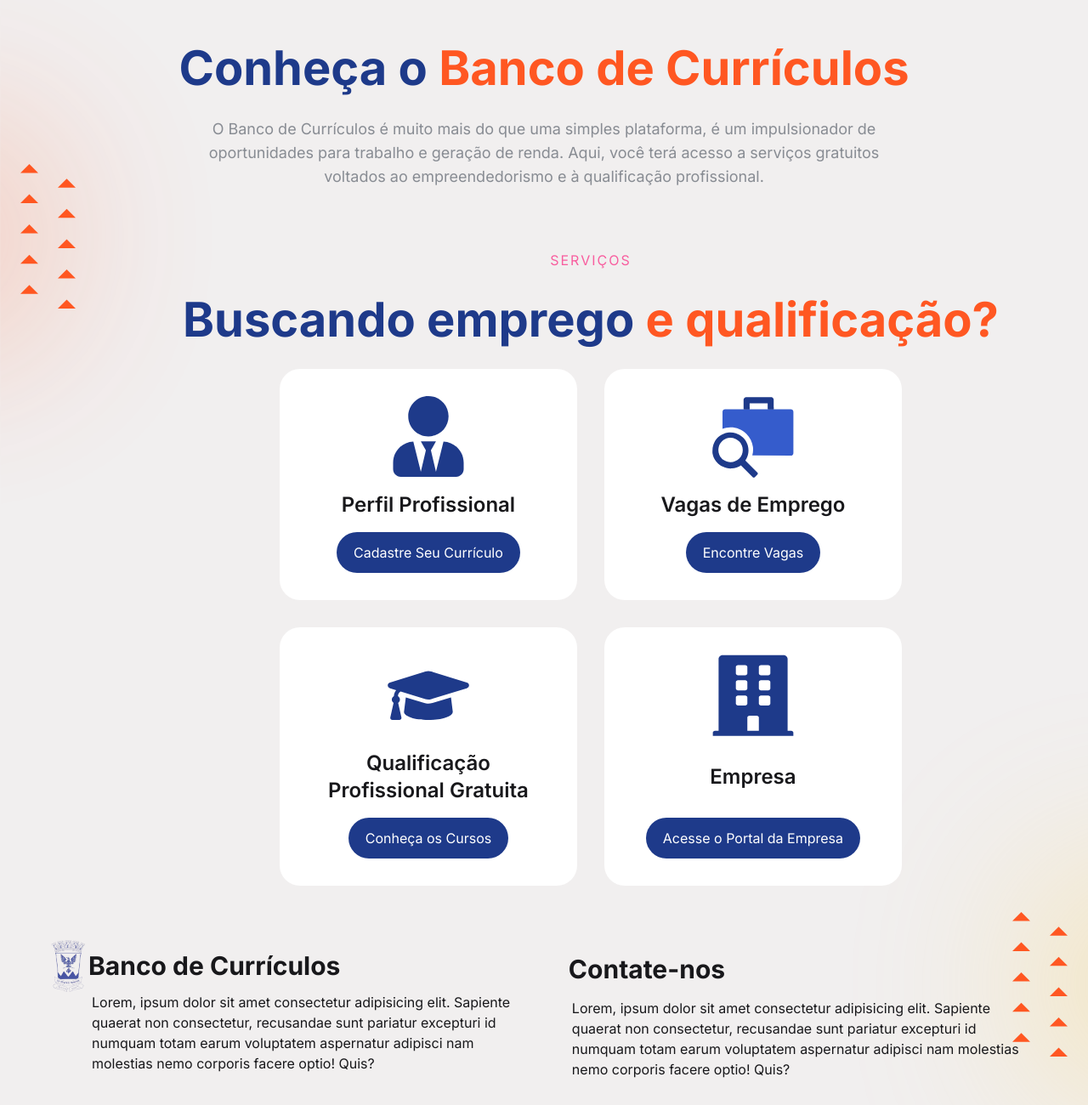
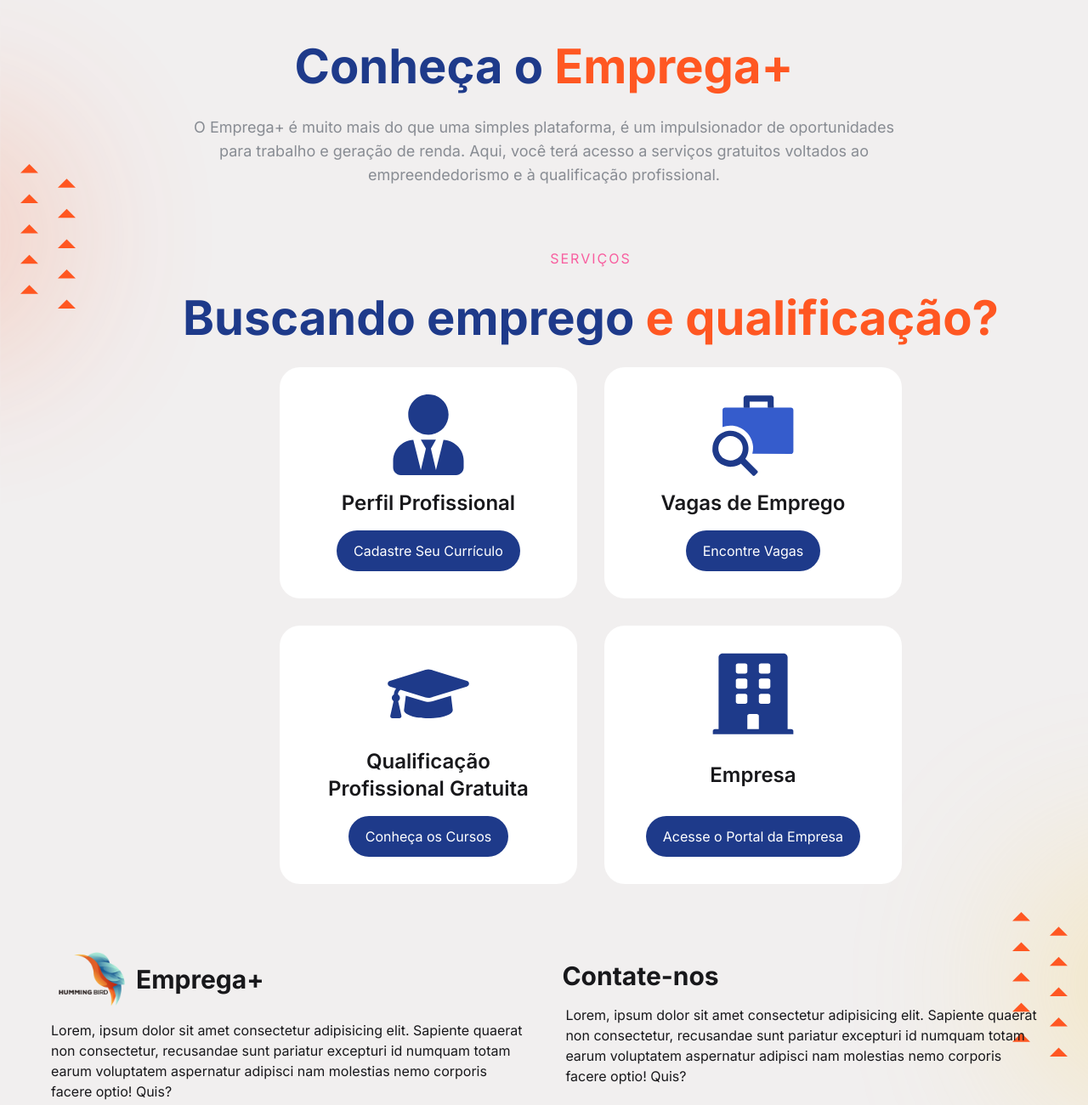
Before and after one commit to vitorlima-vsl/landpage_banco, a website: page index.html in a window 1280 px wide. Shown: the part 1000-2300 px from the top of the page at 85% size. Drawn offline with nearby package versions, Linux system fonts and the light colour scheme.

Commit message:
:sparkles: feat: dev emprega+

```diff
--- a/index.html
+++ b/index.html
@@ -73,8 +73,7 @@
       href="https://fonts.googleapis.com/css2?family=Inter:ital,opsz,wght@0,14..32,100..900;1,14..32,100..900&family=Oswald:wght@200..700&display=swap"
       rel="stylesheet"
     />
-    <title>Banco de Currículos</title>
-    <link rel="icon" href="imagens/icone.png" />
+    <title>Emprega+</title>
   </head>
   <body class="relative bg-[#F1EFEF] text-[#18181B]">
     <div class="hidden min-[890px]:flex absolute ArrowYellowTop right-0 -z-10">
@@ -114,12 +113,12 @@
     >
       <div class="min-[1200px]:col-span-5 flex gap-1 items-center">
         <img
-          class="min-[890px]:w-16 w-10"
-          src="imagens/logo_azul.avif"
+          class="min-[890px]:w-24 w-10"
+          src="imagens/logo__dev.png"
           alt="icone"
         />
         <h1 class="min-[890px]:text-3xl font-bold text-2xl">
-          Banco de Currículos
+          Emprega+
         </h1>
       </div>
 
@@ -220,7 +219,7 @@
             class="min-[890px]:text-[56px] text-[36px] font-bold text-center text-blue-900"
           >
             Conectando
-            <span class="text-[var(--orange)]">São Cristóvão</span> ao mundo
+            <span class="text-[var(--orange)]">[nome-cidade]</span> ao mundo
           </h2>
           <p
             class="min-[890px]:text-lg min-[890px]:w-[400px] text-base text-gray-800/50 text-center"
@@ -233,7 +232,7 @@
             href=""
           >
             <span class="text-base text-[var(--orange)]"
-              >Acesse o Banco de Currículos</span
+              >Acesse o Emprega+</span
             >
             <img
               fill="#FF5722"
@@ -254,12 +253,12 @@
           min-[890px]:text-[56px] text-[36px] font-bold text-center text-blue-900"
         >
           Conheça o
-          <span class="text-[var(--orange)]">Banco de Currículos</span>
+          <span class="text-[var(--orange)]">Emprega+</span>
         </h2>
         <p
           class="min-[890px]:text-center min-[890px]:text-lg text-base text-gray-800/50 text-justify"
         >
-          O Banco de Currículos é muito mais do que uma simples plataforma, é um
+          O Emprega+ é muito mais do que uma simples plataforma, é um
           impulsionador de oportunidades para trabalho e geração de renda. Aqui,
           você terá acesso a serviços gratuitos voltados ao empreendedorismo e à
           qualificação profissional.
@@ -342,20 +341,22 @@
     >
       <div class="  min-[890px]:flex">
         <div>
-          <div class="flex gap-1 items-center">
-            <img class="w-10" src="imagens/logo_azul.avif" alt="icone" />
+          <div class="flex flex-col items-start">
+           <div class="flex gap-1 items-center ">
+            <img class="w-10 min-[890px]:w-24" src="imagens/logo__dev.png" alt="icone" />
             <h4 class="font-bold text-2xl min-[890px]:text-3xl">
-              Banco de Currículos
+              Emprega+
             </h4>
+           </div>
+            <p class="">
+              Lorem, ipsum dolor sit amet consectetur adipisicing elit. Sapiente
+              quaerat non consectetur, recusandae sunt pariatur excepturi id
+              numquam totam earum voluptatem aspernatur adipisci nam molestias
+              nemo corporis facere optio! Quis?
+            </p>
           </div>
-          <p class="ml-12">
-            Lorem, ipsum dolor sit amet consectetur adipisicing elit. Sapiente
-            quaerat non consectetur, recusandae sunt pariatur excepturi id
-            numquam totam earum voluptatem aspernatur adipisci nam molestias
-            nemo corporis facere optio! Quis?
-          </p>
         </div>
-        <div class="ml-11 flex flex-col mt-4 gap-4">
+        <div class="min-[890px]:ml-11 flex flex-col justify-center mt-4 min-[890px]:mt-2 min-[890px]:gap-4">
           <h4 class="font-bold text-2xl min-[890px]:text-3xl">Contate-nos</h4>
           <p class="ml-1">
             Lorem, ipsum dolor sit amet consectetur adipisicing elit. Sapiente
```
Also changed, not shown: imagens/logo__dev.png (added).
